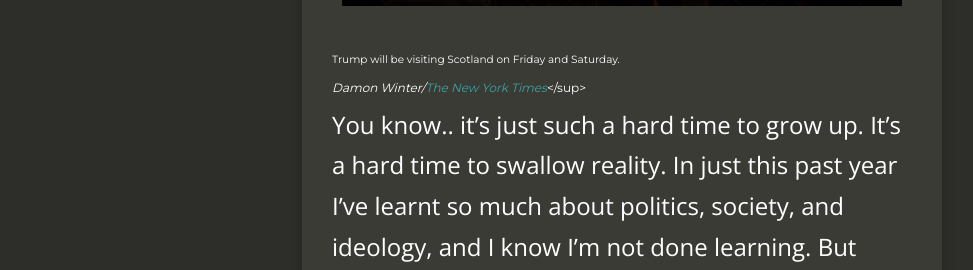
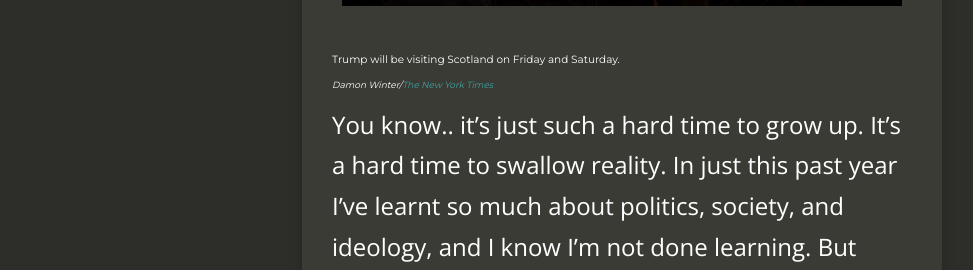
Before and after one commit to aamirazh/aamirazhar.me-backup, a Jekyll site: the page built from _posts/2016-06-24-pessimism.md, in a window 1280 px wide and 900 px high, scrolled down 3642 px. Shown: the part 180-450 px from the top of the window, without its empty margins (18-991 px from the left). Built offline with Jekyll 4.4.1, drawn with Linux system fonts in a browser that asks for light colours; nearby versions of some CDN libraries; comment, search, counter and statistics services are not loaded.

Commit message:
separate superscript wrappers for each line

```diff
--- a/_posts/2016-06-24-pessimism.md
+++ b/_posts/2016-06-24-pessimism.md
@@ -34,9 +34,9 @@
 
 ![Trump-In-Scotland](/resources/images/06-24-2016/trump-scotland.jpg)
 
-##### <sup>Trump will be visiting Scotland on Friday and Saturday.
+##### <sup>Trump will be visiting Scotland on Friday and Saturday.</sup>
 
-###### *Damon Winter/<a href="http://www.nytimes.com/2016/06/24/us/politics/donald-trump-follows-a-good-day-with-a-trip-to-scotland.html">The New York Times</a>*</sup>
+###### <sup>*Damon Winter/<a href="http://www.nytimes.com/2016/06/24/us/politics/donald-trump-follows-a-good-day-with-a-trip-to-scotland.html">The New York Times</a>*</sup>
 
 You know.. it's just such a hard time to grow up. It's a hard time to swallow reality. In just this past year I've learnt so much about politics, society, and ideology, and I know I'm not done learning. But instability looms, and hate is growing like a deathly fire, and I just don't know what to do about it. How can I, a 19 year old, do anything to stop this? How can I, a dreamer, deal with all this shit? The worst seems inevitable, and I just feel so helpless. I feel like a.. pessimist. And I hate this feeling.
 
```
